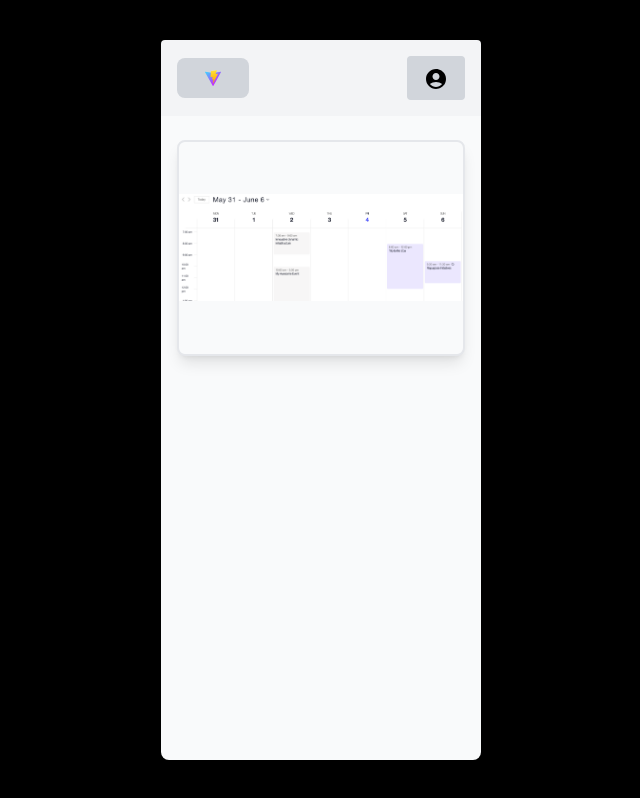
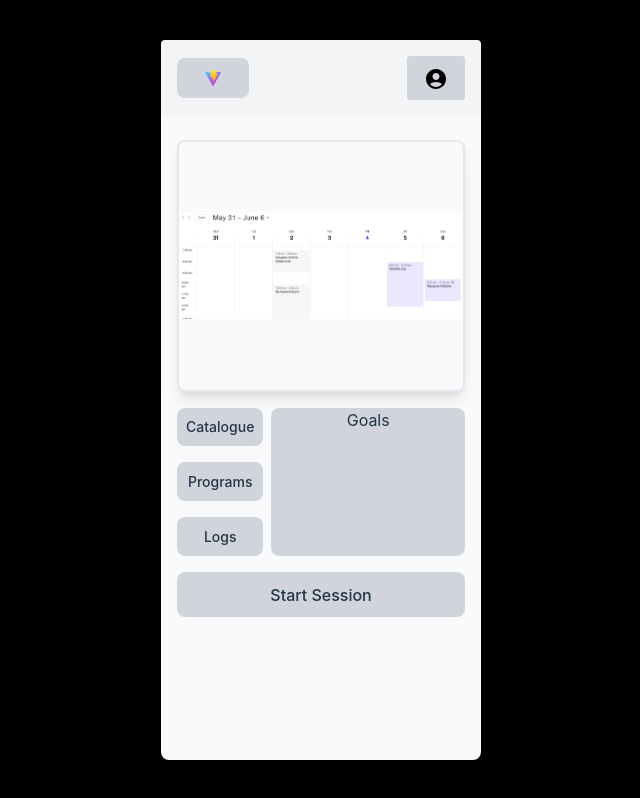
Before and after one commit to JoshuaW13/ConceptFitness, a React (Vite) app in the folder conceptFitness/: page / in a window 1280 px wide. Shown: the whole page, without its empty margins (319-959 px from the left). Built offline with nearby package versions, Linux system fonts and the light colour scheme.

Commit message:
Added the remainder of the homepage buttons

```diff
--- a/conceptFitness/src/components/Calender.jsx
+++ b/conceptFitness/src/components/Calender.jsx
@@ -4,7 +4,7 @@ import CalenderImage from "../assets/weeklycalender.png"
 function Calender() {
 
   return (
-      <div className="w-[90%] h-[30%] bg-gray-50 rounded-lg shadow-lg flex items-center justify-center mt-6 border-gray border-2">
+      <div className="w-[90%] h-[35%] bg-gray-50 rounded-lg shadow-lg flex items-center justify-center mt-6 border-gray border-2">
         <img src={CalenderImage} alt="" />
       </div>
   )
--- a/conceptFitness/src/pages/Home.jsx
+++ b/conceptFitness/src/pages/Home.jsx
@@ -12,6 +12,20 @@ function Home() {
       <div className='w-full h-full flex flex-col items-center'>
         <NavBar FirstButton={HomeButton} SecondButton={ProfileButton}></NavBar>
         <Calender></Calender>
+        <div className='flex flex-col m-4 w-[90%] gap-4'>
+          <div className='flex flex-row gap-2'>
+            <div className='flex flex-col w-[30%] gap-4'>
+              <button className='bg-gray-300 text-sm flex items-center justify-center'>Catalogue</button>
+              <button className='bg-gray-300 text-sm flex items-center justify-center'>Programs</button>
+              <button className='bg-gray-300 text-sm flex items-center justify-center'>Logs</button>
+            </div>
+            <div className='w-[80%] bg-gray-300 rounded-lg'>
+              Goals
+            </div>
+          </div>
+          <button className='bg-gray-300'>Start Session</button>
+        </div>
+
       </div>
   )
 }
```
